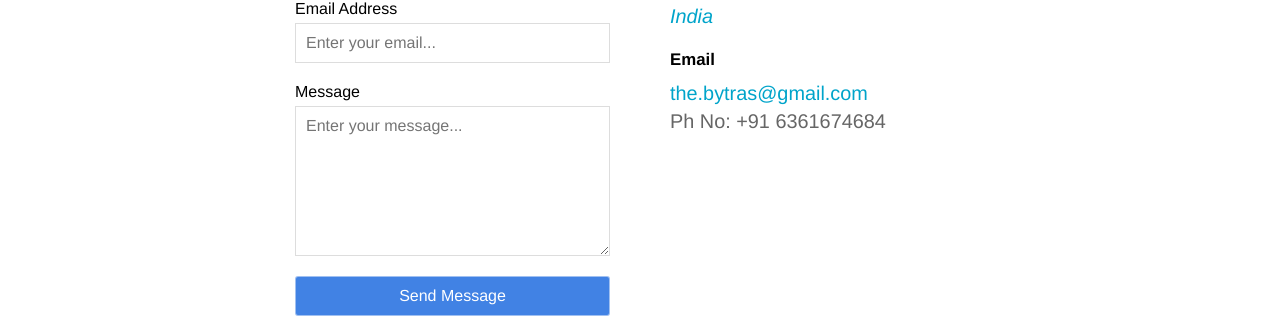
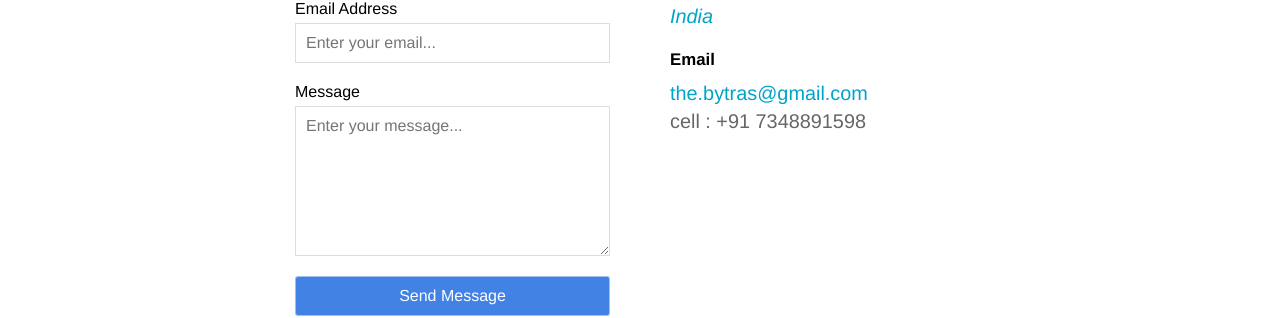
Before and after one commit to sujayadkesar/bytras, a Jekyll site: the page built from contact.html, in a window 1280 px wide. Shown: the part 968-1286 px from the top of the page. Built offline with Jekyll 4.4.1, drawn with Linux system fonts in a browser that asks for light colours.

Commit message:
cell +91 7348891598

```diff
--- a/contact.html
+++ b/contact.html
@@ -36,7 +36,7 @@ map:
 
 		<h3 class="editable">Email</h3>
 		<p><a href="mailto:support@example.com">the.bytras@gmail.com</a></p>
-		<p>Ph No: +91 6361674684</p>
+		<p>cell : +91 7348891598</p>
 	</div>
 </div>
 
```
